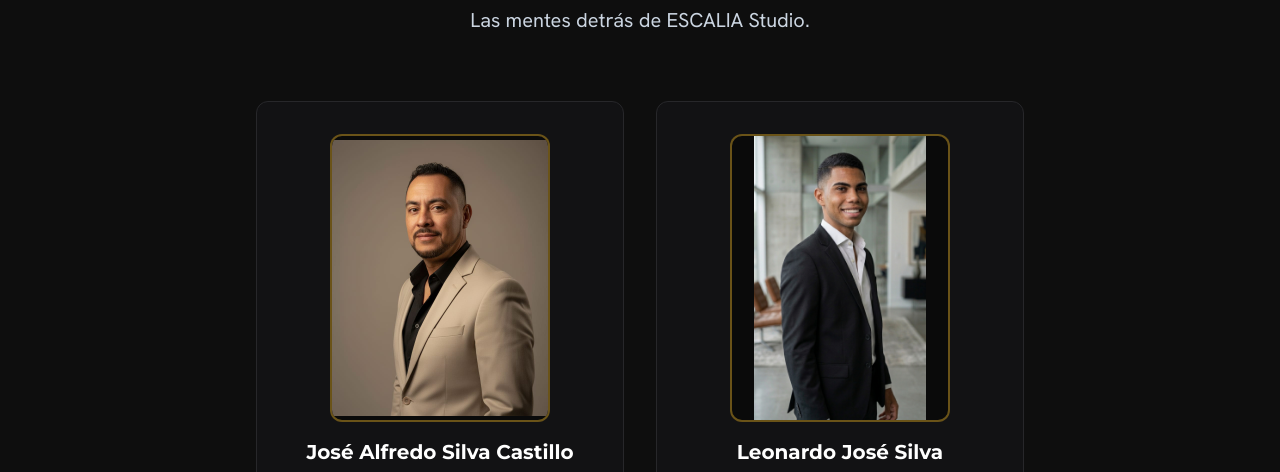
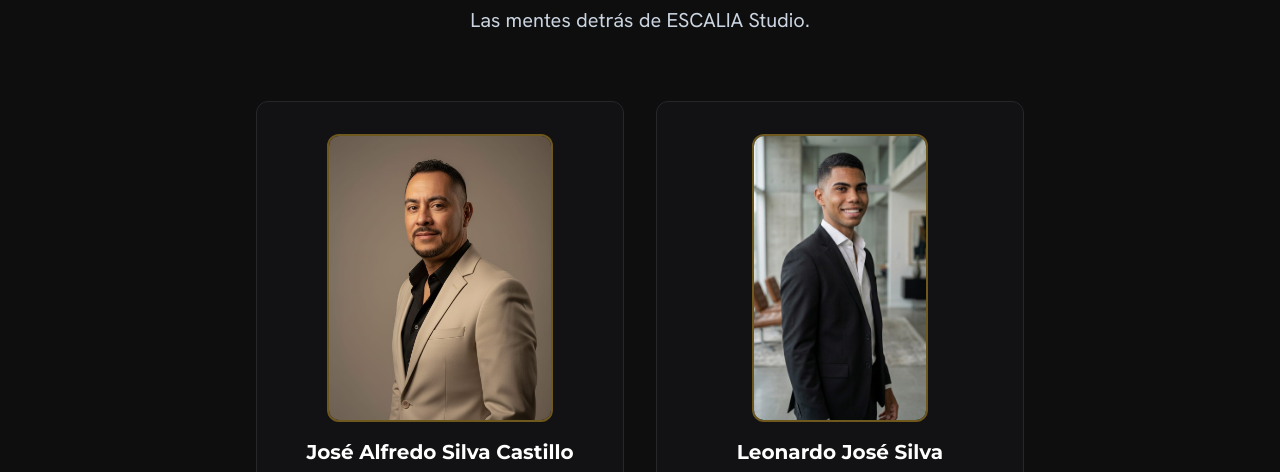
Before and after one commit to hydrosolarpro/ESCALIA, a React (Vite) app: page / in a window 1280 px wide. Shown: the part 5260-5732 px from the top of the page. Built offline with nearby package versions, Linux system fonts and the light colour scheme; no server answers.

Commit message:
Elimina relleno del marco de las fotos de fundadores

```diff
--- a/src/components/Founders.tsx
+++ b/src/components/Founders.tsx
@@ -53,11 +53,11 @@ export const Founders: React.FC = () => {
               key={founder.name}
               className="bg-[#121214] p-8 rounded-xl border border-[#27272a] hover:border-[#D32F2F]/60 transition-colors flex flex-col items-center text-center space-y-4"
             >
-              <div className="w-full max-w-[220px] h-72 rounded-xl overflow-hidden border-2 border-[#FBC02D]/40 bg-[#0A0A0A] flex items-center justify-center">
+              <div className="inline-flex h-72 max-w-full rounded-xl overflow-hidden border-2 border-[#FBC02D]/40">
                 <img
                   src={founder.photo}
                   alt={founder.name}
-                  className="w-full h-full object-contain"
+                  className="h-full w-auto object-cover"
                 />
               </div>
               <div className="space-y-1">
```
